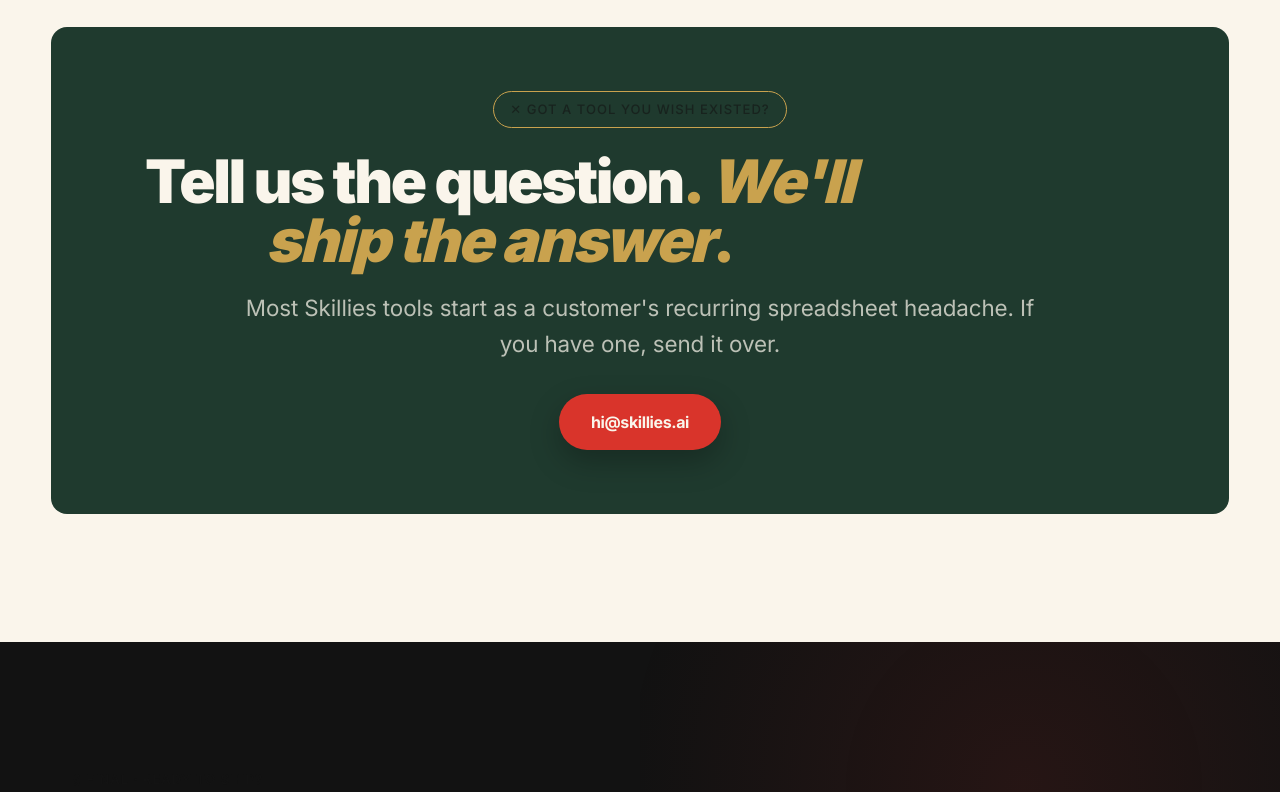
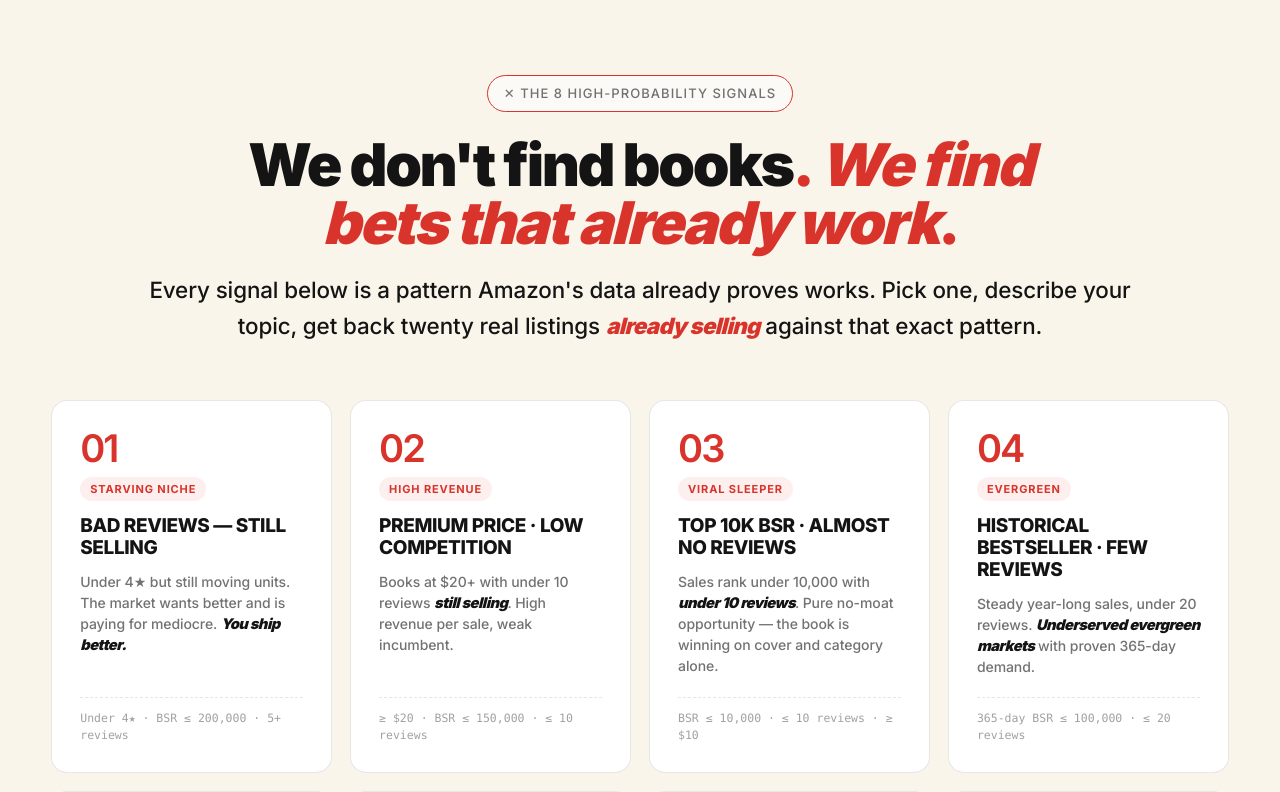
Before and after one commit to sager-coder/skillies-landing, a Next.js app: page /tools in a window 1280 px wide. Shown: the part 1980-2772 px from the top of the page. Built offline with nearby package versions, Linux system fonts and the light colour scheme; no server answers.

Commit message:
feat: layout adjustments for KDP Niche Finder tool

```diff
--- a/app/tools/page.tsx
+++ b/app/tools/page.tsx
@@ -22,6 +22,88 @@
 
 const NICHE_FINDER_URL = "/tools/amazon-kdp-niche-finder";
 const DROPSHIPPING_FINDER_URL = "/tools/dropshipping-products-finder";
+
+const SIGNALS: Array<{
+  num: string;
+  eyebrow: string;
+  title: string;
+  blurb: string;
+  blurbItalic: string;
+  blurbTail?: string;
+  stat: string;
+}> = [
+  {
+    num: "01",
+    eyebrow: "Starving niche",
+    title: "Bad reviews — still selling",
+    blurb: "Under 4★ but still moving units. The market wants better and is paying for mediocre.",
+    blurbItalic: "You ship better.",
+    stat: "Under 4★ · BSR ≤ 200,000 · 5+ reviews",
+  },
+  {
+    num: "02",
+    eyebrow: "High revenue",
+    title: "Premium price · low competition",
+    blurb: "Books at $20+ with under 10 reviews",
+    blurbItalic: "still selling",
+    blurbTail: ". High revenue per sale, weak incumbent.",
+    stat: "≥ $20 · BSR ≤ 150,000 · ≤ 10 reviews",
+  },
+  {
+    num: "03",
+    eyebrow: "Viral sleeper",
+    title: "Top 10k BSR · almost no reviews",
+    blurb: "Sales rank under 10,000 with",
+    blurbItalic: "under 10 reviews",
+    blurbTail: ". Pure no-moat opportunity — the book is winning on cover and category alone.",
+    stat: "BSR ≤ 10,000 · ≤ 10 reviews · ≥ $10",
+  },
+  {
+    num: "04",
+    eyebrow: "Evergreen",
+    title: "Historical bestseller · few reviews",
+    blurb: "Steady year-long sales, under 20 reviews.",
+    blurbItalic: "Underserved evergreen markets",
+    blurbTail: " with proven 365-day demand.",
+    stat: "365-day BSR ≤ 100,000 · ≤ 20 reviews",
+  },
+  {
+    num: "05",
+    eyebrow: "Fast to ship",
+    title: "Low-content book selling fast",
+    blurb: "50–150 page paperbacks (journals, activity books, trackers)",
+    blurbItalic: "moving real volume",
+    blurbTail: ". Days to produce, weeks to publish.",
+    stat: "Paperback · $5–$15 · BSR ≤ 100,000",
+  },
+  {
+    num: "06",
+    eyebrow: "Quality + obscurity",
+    title: "Hidden 5-star gem",
+    blurb: "Rated 4.5★+ with under 10 reviews. Readers",
+    blurbItalic: "love it",
+    blurbTail: " — discovery hasn't caught up yet.",
+    stat: "≥ 4.5★ · 3–9 reviews · BSR ≤ 100,000",
+  },
+  {
+    num: "07",
+    eyebrow: "Yearly refresh",
+    title: "Year-stamped annual",
+    blurb: "Sports drafts, game guides, atlases, regulatory updates —",
+    blurbItalic: "refreshes every year",
+    blurbTail: ". Last year's incumbents are obsolete by January.",
+    stat: '"2026" in title · BSR ≤ 200,000 · ≤ 50 reviews',
+  },
+  {
+    num: "08",
+    eyebrow: "Displaceable",
+    title: '"Complete Guide" · low-rated',
+    blurb: "Reference guides with bad reviews that still sell —",
+    blurbItalic: "no better option exists",
+    blurbTail: ". Build the better option.",
+    stat: '"Complete Guide" · ≤ 4★ · ≤ 100 reviews',
+  },
+];
 
 export default function ToolsPage() {
   return (
@@ -490,6 +572,169 @@
         </div>
       </section>
 
+      {/* ─── 8 signals ─── */}
+      <section id="signals" className="sk-section" style={{ background: "var(--sk-cream)" }}>
+        <div className="sk-container pt-12 pb-16">
+          <div className="text-center mb-14">
+            <span
+              className="inline-flex items-center gap-2 px-4 py-2 rounded-full border mb-6"
+              style={{
+                color: "var(--sk-red)",
+                borderColor: "var(--sk-red)",
+                background: "rgba(255, 255, 255, 0.55)",
+              }}
+            >
+              <span className="sk-font-meta text-[11px] font-bold tracking-[0.16em]">
+                ✕ THE 8 HIGH-PROBABILITY SIGNALS
+              </span>
+            </span>
+
+            <h2
+              className="sk-font-display mx-auto max-w-[20ch]"
+              style={{
+                fontSize: "clamp(36px, 4.6vw, 60px)",
+                lineHeight: 0.98,
+                letterSpacing: "-0.04em",
+                color: "var(--sk-ink)",
+              }}
+            >
+              We don&apos;t find books
+              <span style={{ color: "var(--sk-red)" }}>.</span>{" "}
+              <span
+                className="sk-font-display-italic"
+                style={{ color: "var(--sk-red)" }}
+              >
+                We find bets that already work
+              </span>
+              <span style={{ color: "var(--sk-red)" }}>.</span>
+            </h2>
+
+            <p
+              className="sk-font-body mt-5 mx-auto max-w-[70ch]"
+              style={{
+                fontSize: "var(--sk-text-lead)",
+                color: "var(--sk-ink)",
+                fontWeight: 500,
+              }}
+            >
+              Every signal below is a pattern Amazon&apos;s data already proves
+              works. Pick one, describe your topic, get back twenty real
+              listings{" "}
+              <span
+                className="sk-font-display-italic"
+                style={{ color: "var(--sk-red)" }}
+              >
+                already selling
+              </span>{" "}
+              against that exact pattern.
+            </p>
+          </div>
+
+          <div className="grid grid-cols-1 sm:grid-cols-2 lg:grid-cols-4 gap-[18px]">
+            {SIGNALS.map((s) => (
+              <article
+                key={s.num}
+                className="relative bg-white rounded-2xl border p-7 flex flex-col gap-2.5 transition-all duration-200 hover:-translate-y-1 hover:shadow-[0_18px_44px_rgba(40,25,10,0.10)]"
+                style={{
+                  borderColor: "var(--sk-hairline)",
+                }}
+              >
+                <div
+                  className="sk-font-display"
+                  style={{
+                    fontSize: 38,
+                    fontWeight: 600,
+                    color: "var(--sk-red)",
+                    letterSpacing: "-0.05em",
+                    lineHeight: 1,
+                  }}
+                >
+                  {s.num}
+                </div>
+
+                <div className="-mt-0.5">
+                  <span
+                    className="inline-block px-2.5 py-1 rounded-full text-[11px] font-bold tracking-[0.08em] uppercase"
+                    style={{
+                      background: "rgba(217,52,43,0.08)",
+                      color: "var(--sk-red)",
+                    }}
+                  >
+                    {s.eyebrow}
+                  </span>
+                </div>
+
+                <h3
+                  className="sk-font-meta"
+                  style={{
+                    fontWeight: 800,
+                    fontSize: 19,
+                    lineHeight: 1.15,
+                    letterSpacing: "-0.02em",
+                    color: "var(--sk-ink)",
+                    margin: "4px 0 2px",
+                  }}
+                >
+                  {s.title}
+                </h3>
+
+                <p
+                  className="sk-font-body flex-grow"
+                  style={{
+                    fontSize: 14,
+                    fontWeight: 500,
+                    color: "var(--sk-ink60)",
+                    lineHeight: 1.5,
+                    margin: 0,
+                  }}
+                >
+                  {s.blurb}{" "}
+                  <span
+                    className="sk-font-display-italic"
+                    style={{
+                      color: "var(--sk-ink)",
+                      fontSize: "1.05em",
+                    }}
+                  >
+                    {s.blurbItalic}
+                  </span>
+                  {s.blurbTail}
+                </p>
+
+                <div
+                  className="mt-2.5 pt-3 border-t border-dashed font-mono text-[11.5px]"
+                  style={{
+                    borderColor: "var(--sk-hairline)",
+                    color: "var(--sk-ink40)",
+                  }}
+                >
+                  {s.stat}
+                </div>
+              </article>
+            ))}
+          </div>
+
+          <div className="flex flex-col items-center gap-3 mt-12">
+            <a
+              href={NICHE_FINDER_URL}
+              className="inline-flex items-center gap-2 px-7 py-4 rounded-full text-[15px] font-bold tracking-tight transition-all duration-200 shadow-[0_8px_24px_rgba(217,52,43,0.22)] hover:scale-[1.02]"
+              style={{
+                background: "var(--sk-red)",
+                color: "var(--sk-cream)",
+              }}
+            >
+              Run a hunt →
+            </a>
+            <span
+              className="text-[13.5px] font-medium"
+              style={{ color: "var(--sk-ink60)" }}
+            >
+              Pick a signal · describe your topic · get 10 real listings.
+            </span>
+          </div>
+        </div>
+      </section>
+
       {/* ─── Closing CTA ─── */}
       <section className="sk-section pb-24">
         <div className="sk-container max-w-[920px]">
--- a/components/tools/KdpNicheFinder.tsx
+++ b/components/tools/KdpNicheFinder.tsx
@@ -1024,6 +1024,153 @@
         </div>
       )}
 
+      {/* ─── Search form ─── */}
+      <section className="mb-16">
+        <div className="text-center mb-7">
+          <span
+            className="inline-flex items-center gap-2 px-4 py-2 rounded-full border mb-5"
+            style={{
+              color: "var(--sk-red, #c62828)",
+              borderColor: "var(--sk-red, #c62828)",
+              background: "rgba(255,255,255,0.55)",
+            }}
+          >
+            <span className="sk-font-meta text-[11px] font-bold tracking-[0.16em]">
+              ✕ RUN A SEARCH
+            </span>
+          </span>
+          <h2
+            className="sk-font-display"
+            style={{
+              fontSize: "clamp(28px, 3.4vw, 44px)",
+              lineHeight: 0.98,
+              letterSpacing: "-0.035em",
+              color: "var(--sk-ink)",
+              margin: "0 0 8px",
+              fontWeight: 900,
+            }}
+          >
+            Pick a signal
+            <span style={{ color: "var(--sk-red, #c62828)" }}>.</span>{" "}
+            <span
+              className="sk-font-display-italic"
+              style={{ color: "var(--sk-red, #c62828)" }}
+            >
+              Describe your topic
+            </span>
+            <span style={{ color: "var(--sk-red, #c62828)" }}>.</span>
+          </h2>
+          <p style={{ fontSize: 15, color: "var(--sk-ink60)", margin: 0 }}>
+            The signal is the bet. Your topic narrows where to look.
+          </p>
+        </div>
+
+        <form
+          onSubmit={onSubmit}
+          className="rounded-2xl p-7 md:p-9 bg-white"
+          style={{
+            border: "1.5px solid #e7dcc4",
+            boxShadow: "0 18px 48px rgba(40, 25, 10, 0.08)",
+          }}
+        >
+          <label className="block mb-6">
+            <span className="kdp-field-label">
+              1 · Pick the signal you want to hunt
+            </span>
+            <select
+              value={pattern}
+              onChange={(e) => setPattern(e.target.value)}
+              className="kdp-select"
+            >
+              <option value="">— let the AI pick from my description —</option>
+              {patterns.map((p) => (
+                <option key={p.name} value={p.name}>
+                  {p.label}
+                </option>
+              ))}
+            </select>
+            <span className="block text-[13px] italic mt-2" style={{ color: "#14141499" }}>
+              {patternHelp}
+            </span>
+          </label>
+
+          <label className="block mb-6">
+            <span className="kdp-field-label">
+              2 · What&apos;s the topic / niche?
+            </span>
+            <textarea
+              required
+              rows={3}
+              value={description}
+              onChange={(e) => setDescription(e.target.value)}
+              placeholder="e.g. Adult coloring books · Beginner sourdough cookbooks · 4.5-star gardening books with few reviews"
+              className="kdp-textarea"
+            />
+            <div className="kdp-examples">
+              <span className="kdp-examples-label">Try one</span>
+              {EXAMPLE_PROMPTS.map((ex) => (
+                <button
+                  key={ex.label}
+                  type="button"
+                  className="kdp-chip"
+                  onClick={() => {
+                    setDescription(ex.brief);
+                    if (ex.suggestPattern) setPattern(ex.suggestPattern);
+                  }}
+                >
+                  {ex.label}
+                </button>
+              ))}
+            </div>
+          </label>
+
+          <label className="block mb-7">
+            <span className="kdp-field-label">
+              3 · Format
+              <span className="ml-2 normal-case tracking-normal text-[11px] font-medium" style={{ color: "#14141466" }}>(optional)</span>
+            </span>
+            <select
+              value={format}
+              onChange={(e) => setFormat(e.target.value)}
+              className="kdp-select"
+              style={{ maxWidth: 360 }}
+            >
+              <option value="all">All formats</option>
+              <option value="paperback">Paperback</option>
+              <option value="hardcover">Hardcover</option>
+              <option value="kindle">Kindle eBook</option>
+              <option value="audiobook">Audiobook</option>
+            </select>
+          </label>
+
+          <button
+            type="submit"
+            disabled={loading}
+            className="kdp-btn-primary"
+            style={{ padding: "17px 30px", fontSize: 16 }}
+          >
+            {loading ? (
+              <>
+                Hunting Amazon live data…
+                <span
+                  style={{
+                    display: "inline-block",
+                    width: 16,
+                    height: 16,
+                    borderRadius: "50%",
+                    border: "2px solid rgba(255,255,255,0.3)",
+                    borderTopColor: "#fff",
+                    animation: "kdp-spin 0.8s linear infinite",
+                  }}
+                />
+              </>
+            ) : (
+              "Hunt this signal"
+            )}
+          </button>
+        </form>
+      </section>
+
       {/* ─── License panel ─── */}
       <section id="license-panel" className="mb-12">
         {!license && (
@@ -1323,153 +1470,6 @@
             )}
           </>
         )}
-      </section>
-
-      {/* ─── Search form ─── */}
-      <section className="mb-16">
-        <div className="text-center mb-7">
-          <span
-            className="inline-flex items-center gap-2 px-4 py-2 rounded-full border mb-5"
-            style={{
-              color: "var(--sk-red, #c62828)",
-              borderColor: "var(--sk-red, #c62828)",
-              background: "rgba(255,255,255,0.55)",
-            }}
-          >
-            <span className="sk-font-meta text-[11px] font-bold tracking-[0.16em]">
-              ✕ RUN A SEARCH
-            </span>
-          </span>
-          <h2
-            className="sk-font-display"
-            style={{
-              fontSize: "clamp(28px, 3.4vw, 44px)",
-              lineHeight: 0.98,
-              letterSpacing: "-0.035em",
-              color: "var(--sk-ink)",
-              margin: "0 0 8px",
-              fontWeight: 900,
-            }}
-          >
-            Pick a signal
-            <span style={{ color: "var(--sk-red, #c62828)" }}>.</span>{" "}
-            <span
-              className="sk-font-display-italic"
-              style={{ color: "var(--sk-red, #c62828)" }}
-            >
-              Describe your topic
-            </span>
-            <span style={{ color: "var(--sk-red, #c62828)" }}>.</span>
-          </h2>
-          <p style={{ fontSize: 15, color: "var(--sk-ink60)", margin: 0 }}>
-            The signal is the bet. Your topic narrows where to look.
-          </p>
-        </div>
-
-        <form
-          onSubmit={onSubmit}
-          className="rounded-2xl p-7 md:p-9 bg-white"
-          style={{
-            border: "1.5px solid #e7dcc4",
-            boxShadow: "0 18px 48px rgba(40, 25, 10, 0.08)",
-          }}
-        >
-          <label className="block mb-6">
-            <span className="kdp-field-label">
-              1 · Pick the signal you want to hunt
-            </span>
-            <select
-              value={pattern}
-              onChange={(e) => setPattern(e.target.value)}
-              className="kdp-select"
-            >
-              <option value="">— let the AI pick from my description —</option>
-              {patterns.map((p) => (
-                <option key={p.name} value={p.name}>
-                  {p.label}
-                </option>
-              ))}
-            </select>
-            <span className="block text-[13px] italic mt-2" style={{ color: "#14141499" }}>
-              {patternHelp}
-            </span>
-          </label>
-
-          <label className="block mb-6">
-            <span className="kdp-field-label">
-              2 · What&apos;s the topic / niche?
-            </span>
-            <textarea
-              required
-              rows={3}
-              value={description}
-              onChange={(e) => setDescription(e.target.value)}
-              placeholder="e.g. Adult coloring books · Beginner sourdough cookbooks · 4.5-star gardening books with few reviews"
-              className="kdp-textarea"
-            />
-            <div className="kdp-examples">
-              <span className="kdp-examples-label">Try one</span>
-              {EXAMPLE_PROMPTS.map((ex) => (
-                <button
-                  key={ex.label}
-                  type="button"
-                  className="kdp-chip"
-                  onClick={() => {
-                    setDescription(ex.brief);
-                    if (ex.suggestPattern) setPattern(ex.suggestPattern);
-                  }}
-                >
-                  {ex.label}
-                </button>
-              ))}
-            </div>
-          </label>
-
-          <label className="block mb-7">
-            <span className="kdp-field-label">
-              3 · Format
-              <span className="ml-2 normal-case tracking-normal text-[11px] font-medium" style={{ color: "#14141466" }}>(optional)</span>
-            </span>
-            <select
-              value={format}
-              onChange={(e) => setFormat(e.target.value)}
-              className="kdp-select"
-              style={{ maxWidth: 360 }}
-            >
-              <option value="all">All formats</option>
-              <option value="paperback">Paperback</option>
-              <option value="hardcover">Hardcover</option>
-              <option value="kindle">Kindle eBook</option>
-              <option value="audiobook">Audiobook</option>
-            </select>
-          </label>
-
-          <button
-            type="submit"
-            disabled={loading}
-            className="kdp-btn-primary"
-            style={{ padding: "17px 30px", fontSize: 16 }}
-          >
-            {loading ? (
-              <>
-                Hunting Amazon live data…
-                <span
-                  style={{
-                    display: "inline-block",
-                    width: 16,
-                    height: 16,
-                    borderRadius: "50%",
-                    border: "2px solid rgba(255,255,255,0.3)",
-                    borderTopColor: "#fff",
-                    animation: "kdp-spin 0.8s linear infinite",
-                  }}
-                />
-              </>
-            ) : (
-              "Hunt this signal"
-            )}
-          </button>
-        </form>
       </section>
 
       {/* ─── Results ─── */}
```
Also changed, not shown: app/tools/amazon-kdp-niche-finder/page.tsx (+8 -8 lines).
